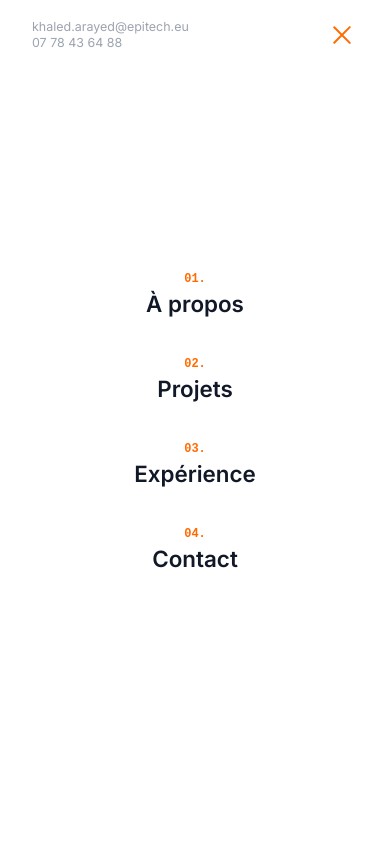
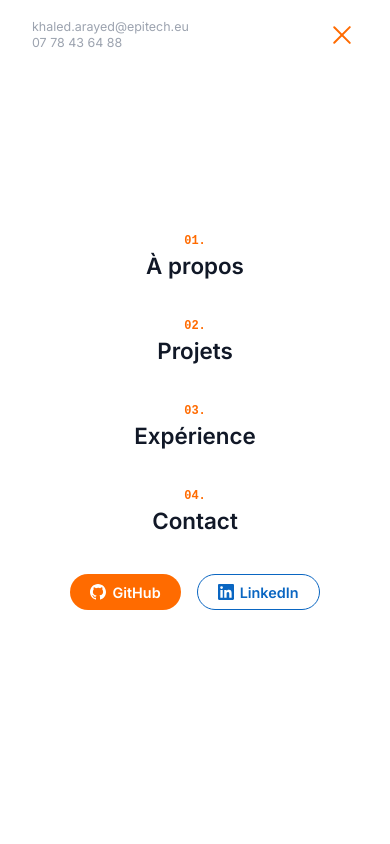
Before and after one commit to arayed-khaled2/portfolio, a React (Vite) app: page / in a window 390 px wide. Both pictures are taken after a click on the button "Ouvrir le menu". Shown: the top 844 px of the page. Built offline with nearby package versions, Linux system fonts and the light colour scheme.

Commit message:
add github/linkedin buttons to mobile menu

```diff
--- a/src/components/Navbar.jsx
+++ b/src/components/Navbar.jsx
@@ -103,6 +103,31 @@
                 {l.label}
               </a>
             ))}
+            <div style={{ display: 'flex', gap: '1rem' }}>
+              <a href="https://github.com/arayed-khaled2" target="_blank" rel="noopener noreferrer"
+                style={{
+                  background: '#FF6B00', color: '#ffffff',
+                  padding: '0.55rem 1.25rem', borderRadius: '100px', fontSize: '0.9rem',
+                  fontWeight: 600, textDecoration: 'none',
+                  display: 'flex', alignItems: 'center', gap: '6px',
+                }}
+              >
+                <svg height="16" viewBox="0 0 24 24" fill="currentColor"><path d="M12 0C5.374 0 0 5.373 0 12c0 5.302 3.438 9.8 8.207 11.387.599.111.793-.261.793-.577v-2.234c-3.338.726-4.033-1.416-4.033-1.416-.546-1.387-1.333-1.756-1.333-1.756-1.089-.745.083-.729.083-.729 1.205.084 1.839 1.237 1.839 1.237 1.07 1.834 2.807 1.304 3.492.997.107-.775.418-1.305.762-1.604-2.665-.305-5.467-1.334-5.467-5.931 0-1.311.469-2.381 1.236-3.221-.124-.303-.535-1.524.117-3.176 0 0 1.008-.322 3.301 1.23A11.509 11.509 0 0112 5.803c1.02.005 2.047.138 3.006.404 2.291-1.552 3.297-1.23 3.297-1.23.653 1.653.242 2.874.118 3.176.77.84 1.235 1.911 1.235 3.221 0 4.609-2.807 5.624-5.479 5.921.43.372.823 1.102.823 2.222v3.293c0 .319.192.694.801.576C20.566 21.797 24 17.3 24 12c0-6.627-5.373-12-12-12z"/></svg>
+                GitHub
+              </a>
+              <a href="https://www.linkedin.com/in/khaled-arayed-294a05345" target="_blank" rel="noopener noreferrer"
+                style={{
+                  background: '#ffffff', color: '#0a66c2',
+                  border: '1.5px solid #0a66c2',
+                  padding: '0.55rem 1.25rem', borderRadius: '100px', fontSize: '0.9rem',
+                  fontWeight: 600, textDecoration: 'none',
+                  display: 'flex', alignItems: 'center', gap: '6px',
+                }}
+              >
+                <svg height="16" viewBox="0 0 24 24" fill="currentColor"><path d="M20.447 20.452h-3.554v-5.569c0-1.328-.027-3.037-1.852-3.037-1.853 0-2.136 1.445-2.136 2.939v5.667H9.351V9h3.414v1.561h.046c.477-.9 1.637-1.85 3.37-1.85 3.601 0 4.267 2.37 4.267 5.455v6.286zM5.337 7.433a2.062 2.062 0 01-2.063-2.065 2.064 2.064 0 112.063 2.065zm1.782 13.019H3.555V9h3.564v11.452zM22.225 0H1.771C.792 0 0 .774 0 1.729v20.542C0 23.227.792 24 1.771 24h20.451C23.2 24 24 23.227 24 22.271V1.729C24 .774 23.2 0 22.222 0h.003z"/></svg>
+                LinkedIn
+              </a>
+            </div>
           </div>
         </>
       ) : (
```
